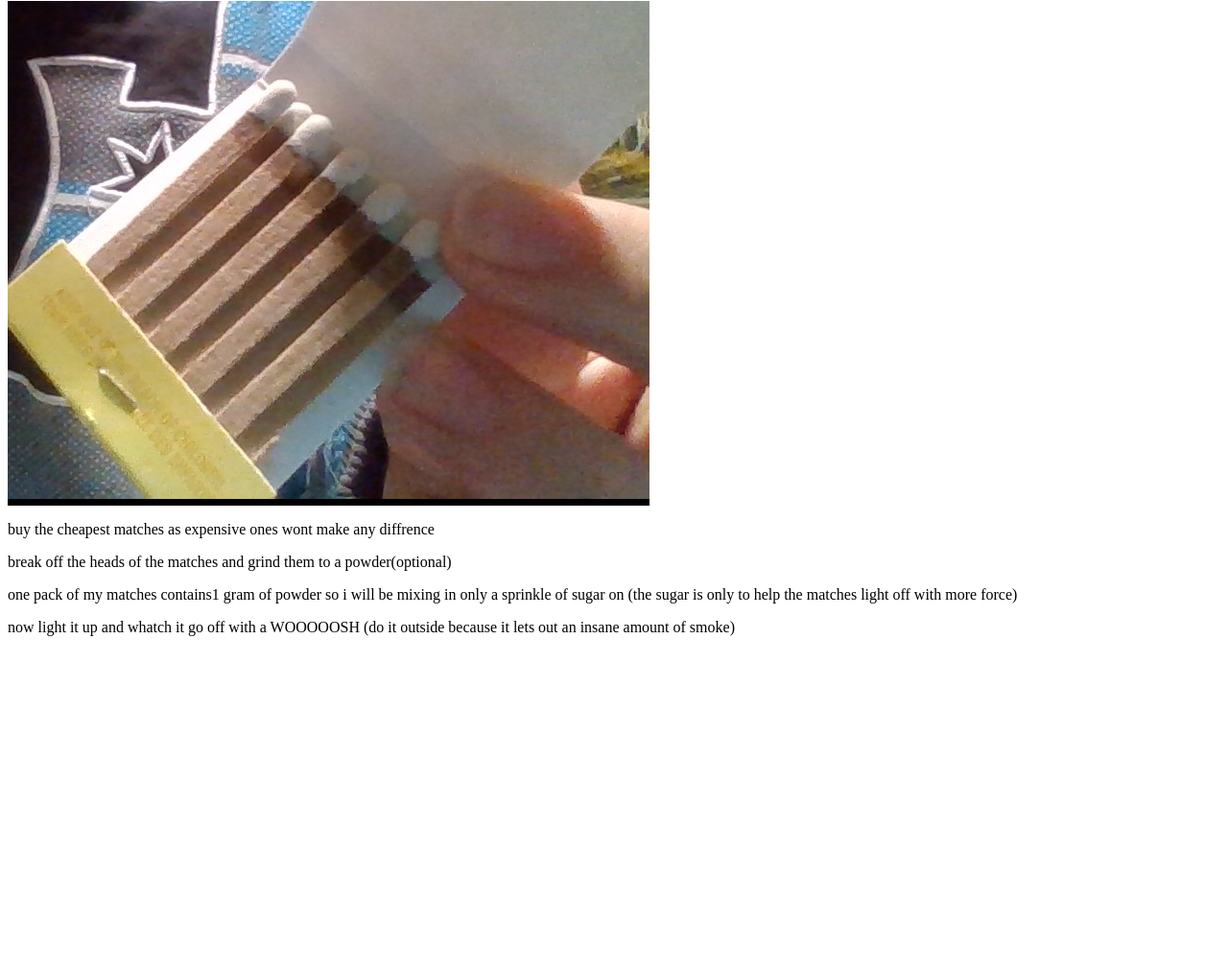
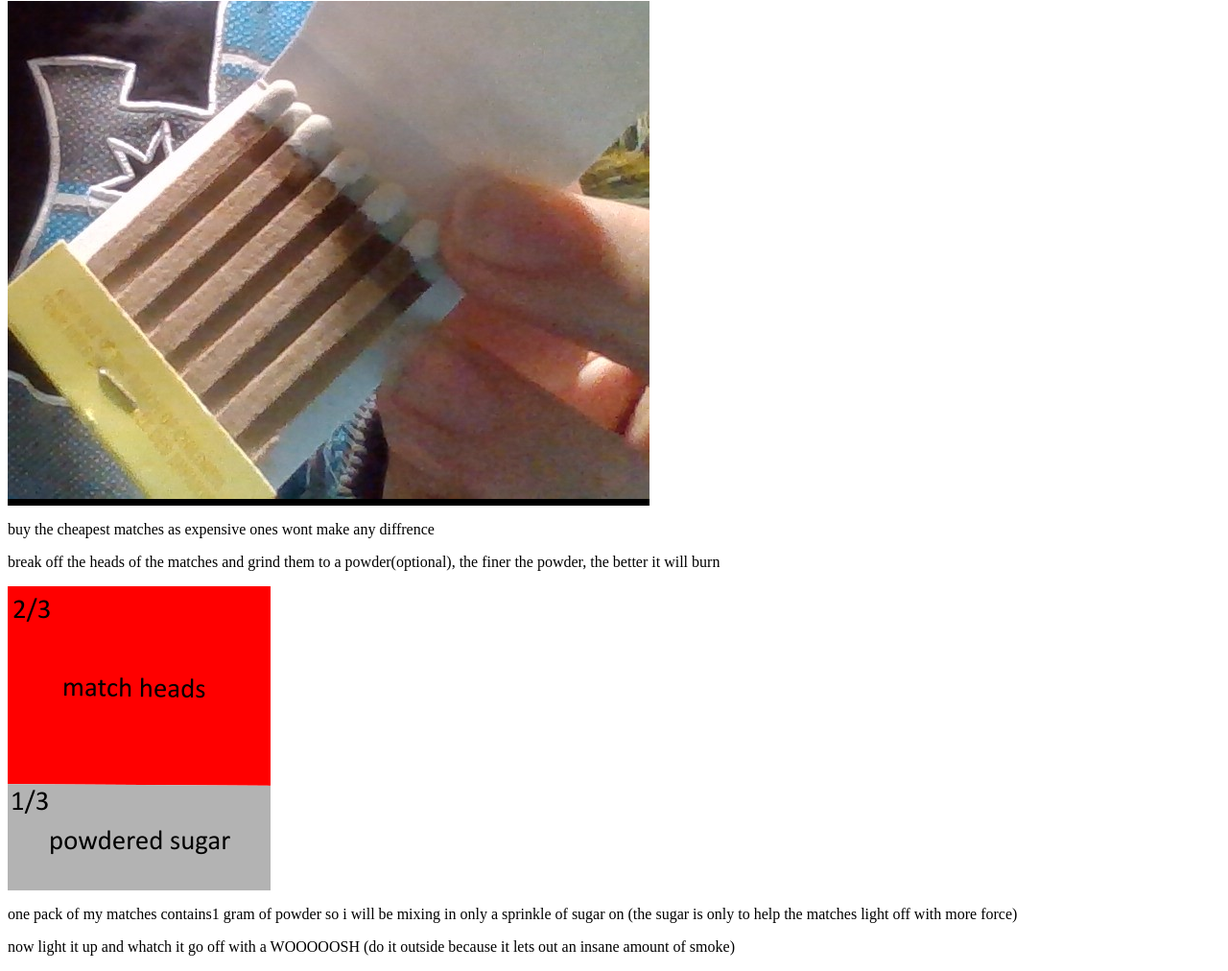
Before and after one commit to itsrocketscience/No-KNO3-rocket-fuel, a plain HTML site: page index.html in a window 1280 px wide. Shown: the part 230-1242 px from the top of the page at 96% size. Before the commit the page ends 909 px from the top, so only its background shows below. Drawn offline with Linux system fonts and the light colour scheme.

Commit message:
Update index.html

```diff
--- a/index.html
+++ b/index.html
@@ -10,7 +10,8 @@
 <p>you will need: 1 pack of matches, sugar(make sure its a 2 match 1 sugar ratio</p>
 <img src="90e9c14c-f6b5-484c-947b-ee18a101f1f9.png" alt="picture">
 <p>buy the cheapest matches as expensive ones wont make any diffrence</p>
-<p>break off the heads of the matches and grind them to a powder(optional)</p>
+<p>break off the heads of the matches and grind them to a powder(optional), the finer the powder, the better it will burn</p>
+<img src="42800959-ea6b-497c-8fac-df846a06d0a9.png" alt="picture">
 <p>one pack of my matches contains1 gram of powder so i will be mixing in only a sprinkle of sugar on (the sugar is only to help the matches light off with more force)</p>
 <p>now light it up and whatch it go off with a WOOOOOSH (do it outside because it lets out an insane amount of smoke)</p>
 </html>
```
